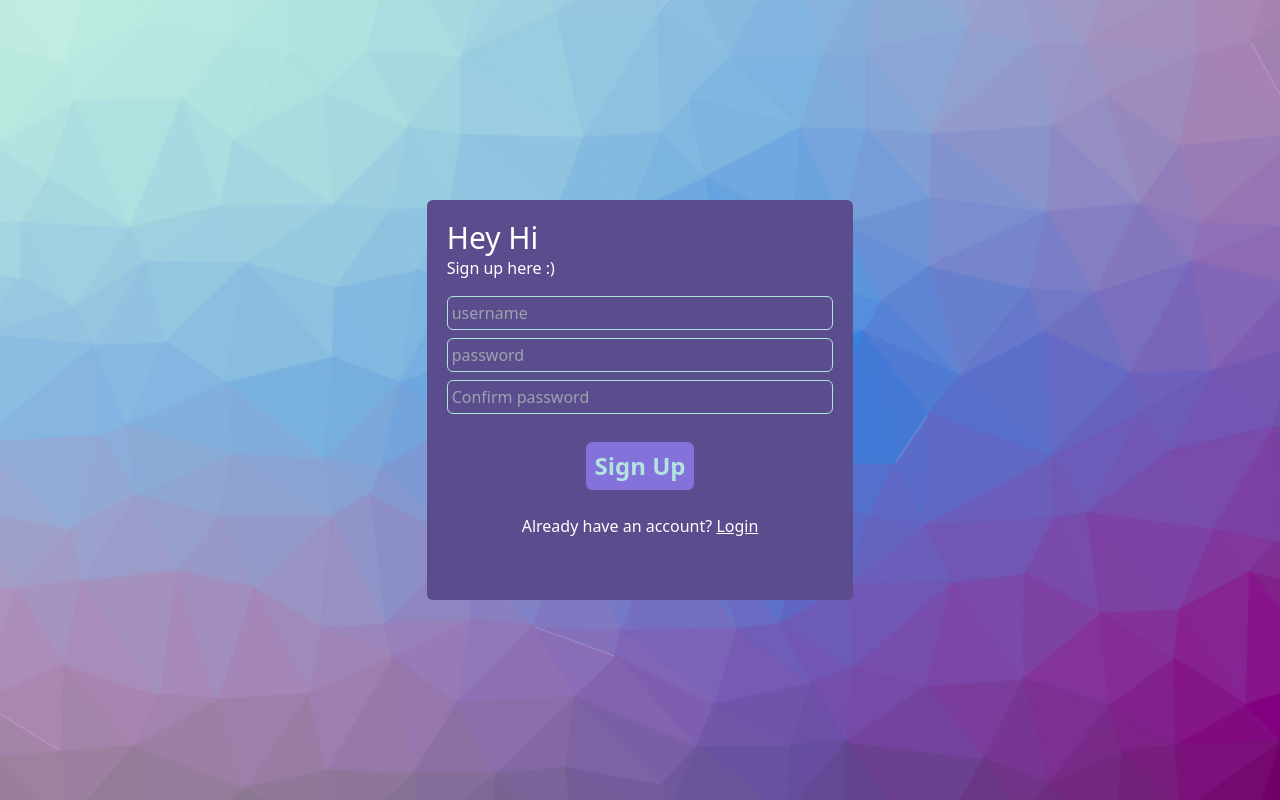
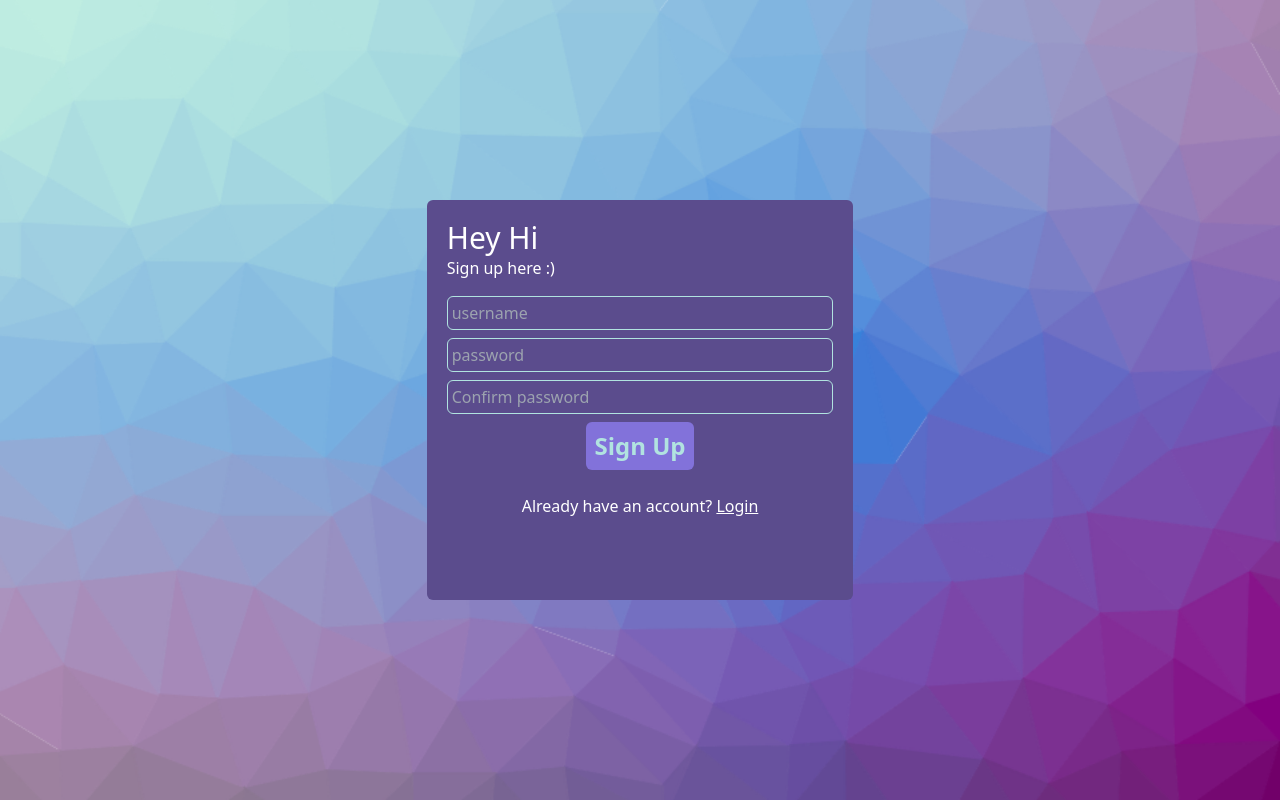
Before and after one commit to MonikaRajasekaran/actodo, a React (Create React App) app: page /signup in a window 1280 px wide. Built offline with nearby package versions, Linux system fonts and the light colour scheme.

Commit message:
Update Signup.jsx

```diff
--- a/src/pages/Signup.jsx
+++ b/src/pages/Signup.jsx
@@ -58,7 +58,7 @@ function Signup(props)
 
 
                 <div className="flex justify-center">
-                <button className="bg-[#8272DA] border-[#6C0062] mt-5 mb-4 w-30 p-2 font-bold text-2xl text-[#B1E3E0] rounded-md" onClick={addUser}>
+                <button className="bg-[#8272DA] border-[#6C0062] mb-4 w-30 p-2 font-bold text-2xl text-[#B1E3E0] rounded-md" onClick={addUser}>
                     Sign Up
                 </button>
                         </div>
```
